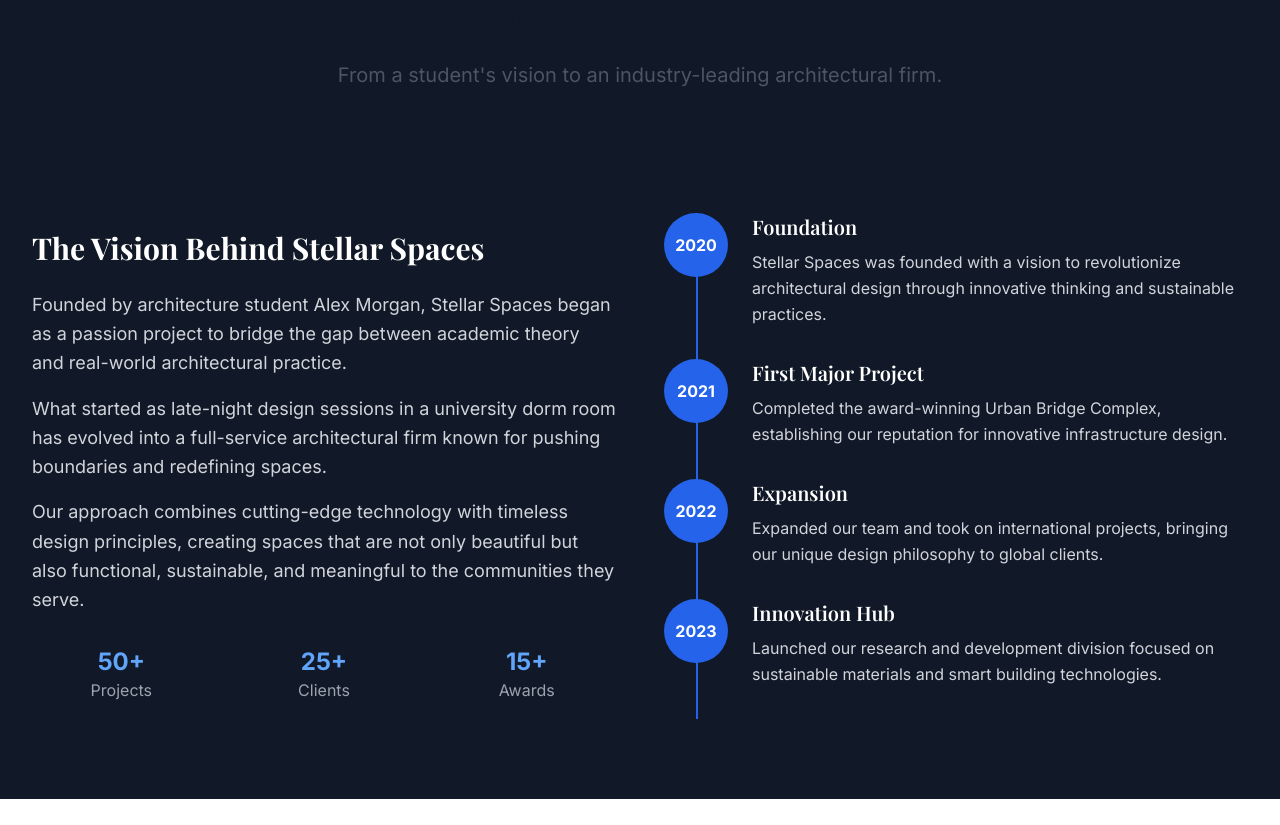
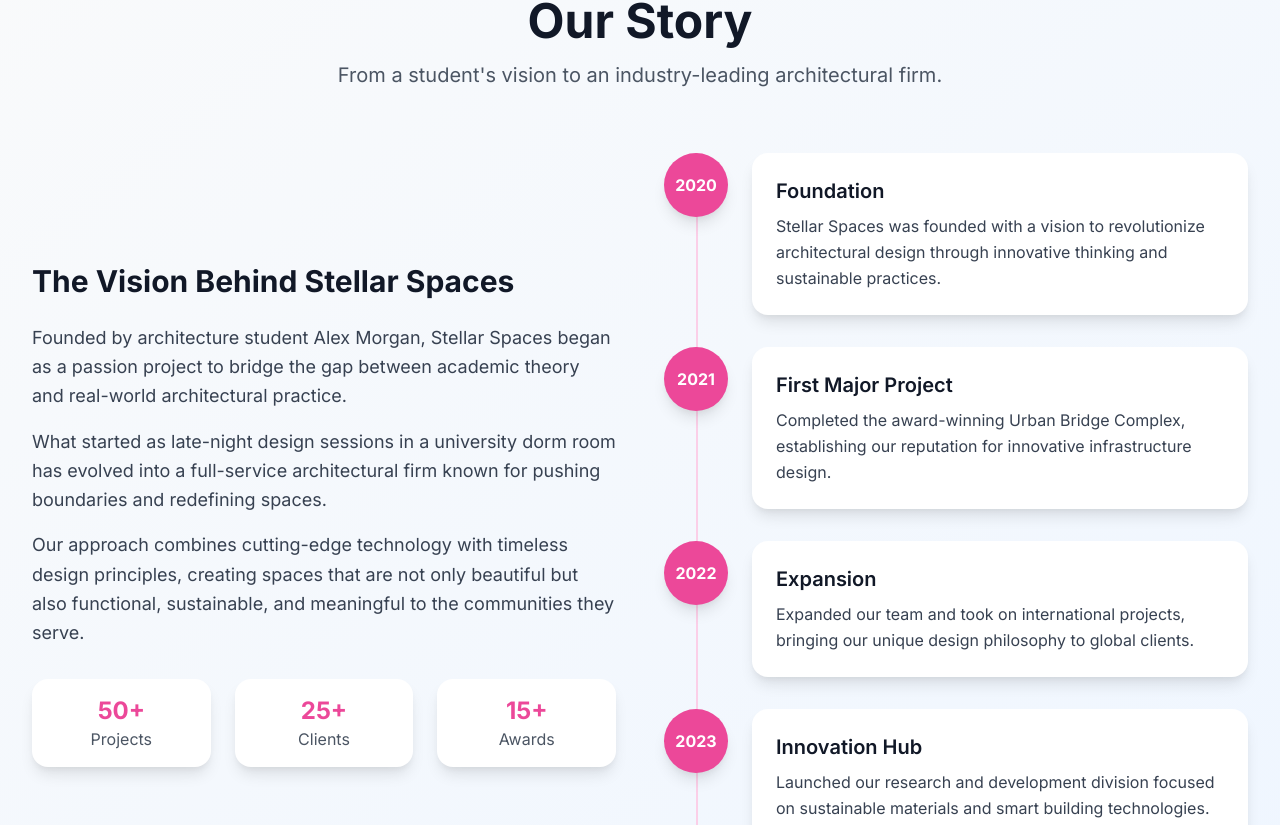
Before and after one commit to Technolity/stellar_spaces, a React (Vite) app: page / in a window 1280 px wide. Shown: the part 2815-3640 px from the top of the page. Built offline with nearby package versions, Linux system fonts and the light colour scheme.

Commit message:
Update About.jsx

```diff
--- a/src/components/About.jsx
+++ b/src/components/About.jsx
@@ -26,7 +26,7 @@ const About = () => {
   ]
 
   return (
-    <section id="about" className="section-padding bg-gray-900 text-white">
+    <section id="about" className="section-padding bg-gradient-to-br from-gray-50 to-blue-50 dark:from-gray-800 dark:to-gray-900 transition-colors duration-300">
       <div className="container-custom">
         {/* Section Header */}
         <motion.div
@@ -36,7 +36,7 @@ const About = () => {
           viewport={{ once: true }}
           className="text-center mb-16"
         >
-  <h2 className="text-4xl sm:text-5xl font-bold text-gray-900 dark:text-gray-100 mb-4 font-mono">
+          <h2 className="text-4xl sm:text-5xl font-bold text-gray-900 dark:text-gray-100 mb-4 font-sans">
             Our Story
           </h2>
           <p className="text-xl text-gray-600 dark:text-gray-300 max-w-2xl mx-auto font-sans">
@@ -44,13 +44,6 @@ const About = () => {
           </p>
         </motion.div>
 
-{/* In the founder story section */}
-<h3 className="text-3xl font-bold text-gray-900 dark:text-gray-100 mb-6 font-mono">
-  The Vision Behind Stellar Spaces
-</h3>
-<div className="space-y-4 text-gray-700 dark:text-gray-300 font-sans">
-  {/* Your content */}
-</div>
         <div className="grid lg:grid-cols-2 gap-12 items-center">
           {/* Founder Story */}
           <motion.div
@@ -59,10 +52,10 @@ const About = () => {
             transition={{ duration: 0.6 }}
             viewport={{ once: true }}
           >
-            <h3 className="text-3xl font-serif font-bold mb-6">
+            <h3 className="text-3xl font-bold text-gray-900 dark:text-gray-100 mb-6 font-sans">
               The Vision Behind Stellar Spaces
             </h3>
-            <div className="space-y-4 text-gray-300">
+            <div className="space-y-4 text-gray-700 dark:text-gray-300 font-sans">
               <p className="text-lg leading-relaxed">
                 Founded by architecture student Alex Morgan, Stellar Spaces began as a passion project
                 to bridge the gap between academic theory and real-world architectural practice.
@@ -91,10 +84,10 @@ const About = () => {
                   whileInView={{ opacity: 1, y: 0 }}
                   transition={{ duration: 0.6, delay: index * 0.1 }}
                   viewport={{ once: true }}
-                  className="text-center"
+                  className="text-center bg-white dark:bg-gray-700 rounded-2xl p-4 shadow-lg transition-colors duration-300"
                 >
-                  <div className="text-2xl font-bold text-blue-400">{stat.number}</div>
-                  <div className="text-gray-400">{stat.label}</div>
+                  <div className="text-2xl font-bold text-pink-500">{stat.number}</div>
+                  <div className="text-gray-600 dark:text-gray-300 font-sans">{stat.label}</div>
                 </motion.div>
               ))}
             </div>
@@ -109,7 +102,7 @@ const About = () => {
             className="relative"
           >
             {/* Vertical Line */}
-            <div className="absolute left-8 top-0 bottom-0 w-0.5 bg-blue-600"></div>
+            <div className="absolute left-8 top-0 bottom-0 w-0.5 bg-pink-200 dark:bg-pink-900"></div>
 
             {timeline.map((item, index) => (
               <motion.div
@@ -121,14 +114,14 @@ const About = () => {
                 className="relative flex items-start mb-8 last:mb-0"
               >
                 {/* Year Marker */}
-                <div className="flex-shrink-0 w-16 h-16 bg-blue-600 rounded-full flex items-center justify-center text-white font-bold z-10">
+                <div className="flex-shrink-0 w-16 h-16 bg-pink-500 rounded-full flex items-center justify-center text-white font-bold z-10 shadow-lg font-sans">
                   {item.year}
                 </div>
 
                 {/* Content */}
-                <div className="ml-6 flex-1">
-                  <h4 className="text-xl font-semibold mb-2">{item.title}</h4>
-                  <p className="text-gray-300 leading-relaxed">{item.description}</p>
+                <div className="ml-6 flex-1 bg-white dark:bg-gray-700 rounded-2xl p-6 shadow-lg transition-colors duration-300">
+                  <h4 className="text-xl font-semibold text-gray-900 dark:text-gray-100 mb-2 font-sans">{item.title}</h4>
+                  <p className="text-gray-700 dark:text-gray-300 leading-relaxed font-sans">{item.description}</p>
                 </div>
               </motion.div>
             ))}
```
Lines whose indentation alone changed are shown as unchanged.
